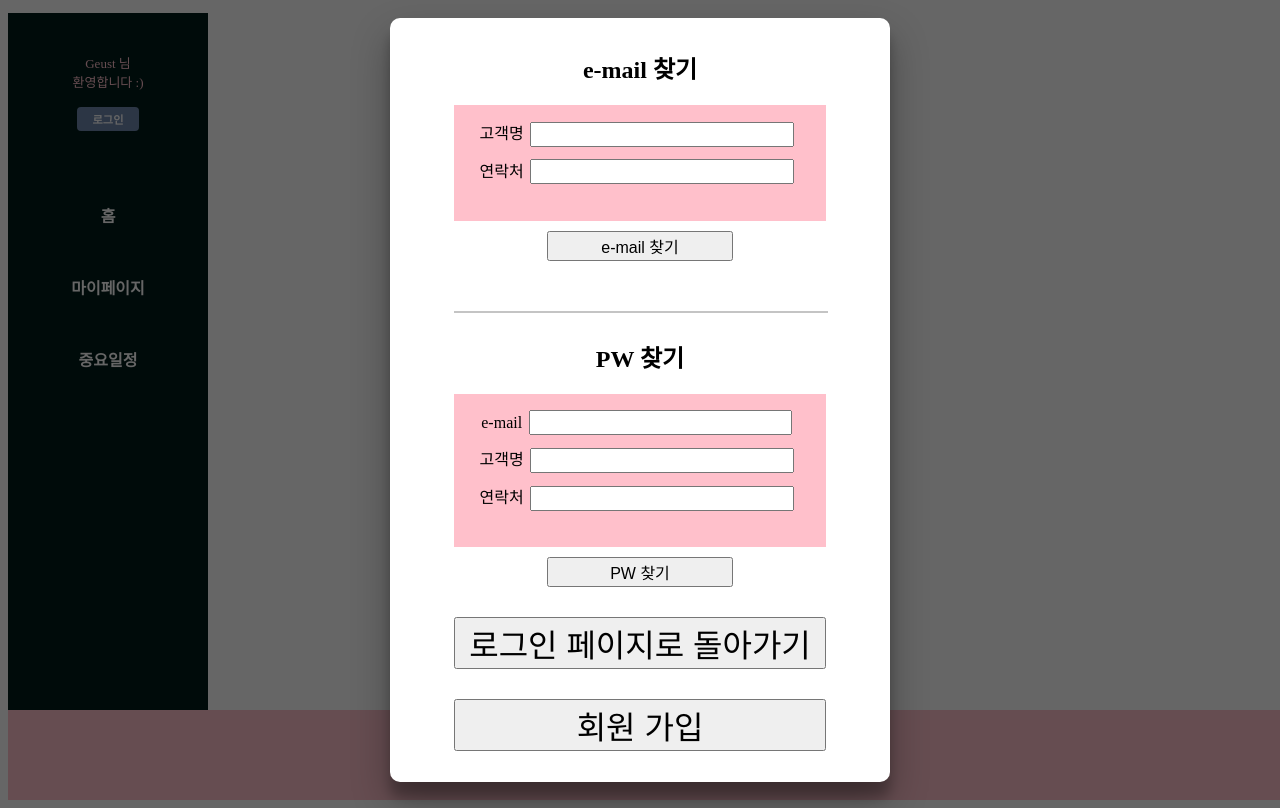
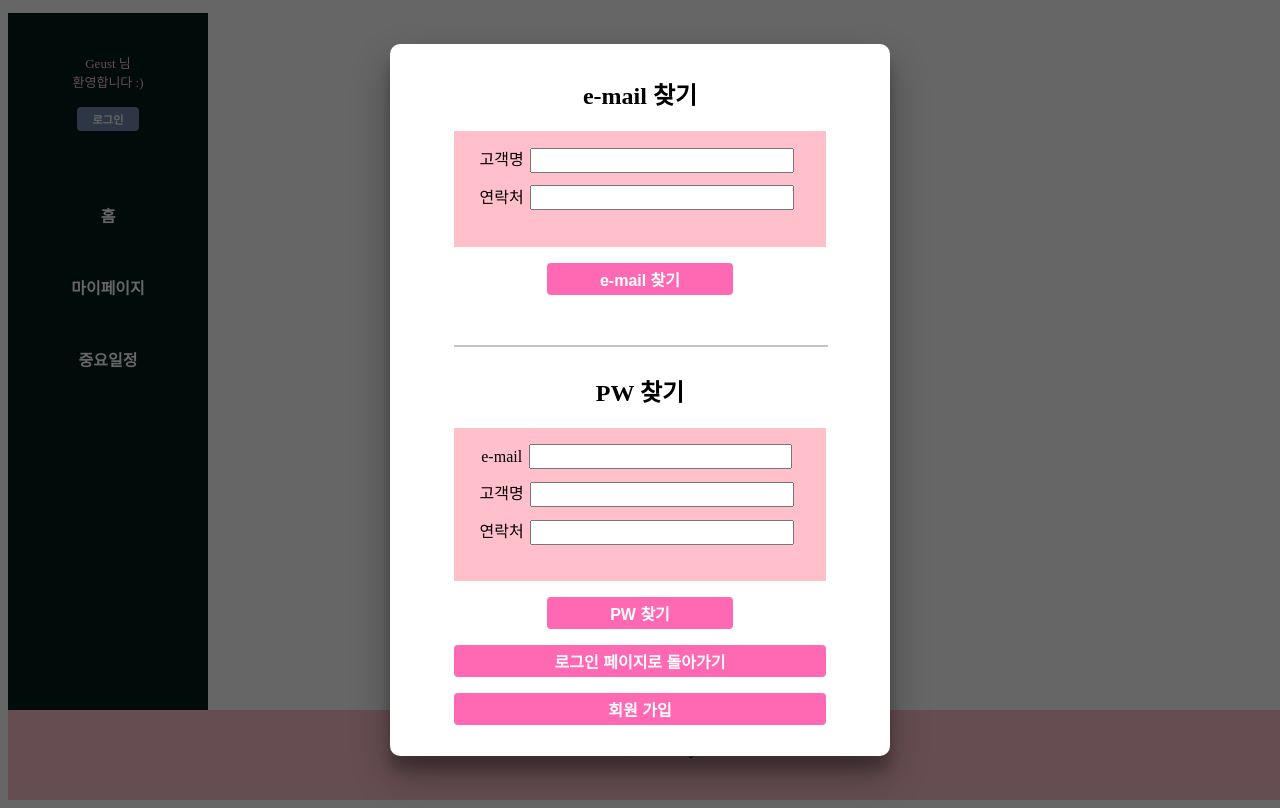
Before and after one commit to jami829/http_client_typeScript, a React (Create React App) app: page /findaccount in a window 1280 px wide. Built offline with nearby package versions, Linux system fonts and the light colour scheme.

Commit message:
:zap: [타입스크립트 리팩토링] 이메일|비밀번호 찾기

```diff
--- a/src/components/Find_account.js
+++ b/src/components/Find_account.tsx
@@ -1,27 +1,34 @@
-import React from "react";
+import React, { useState } from "react";
 import axios from "axios";
 import { NavLink } from "react-router-dom";
+import { string } from "prop-types";
+import Button from "./Button";
 
 //Fake Data
 // import user from "../test_data_user.json";
 
-class FindAccount extends React.Component {
-  constructor(props) {
-    super(props);
-    this.state = {
+function FindAccount({ history }: any) {
+
+  const [info, setInfo] = useState<{
+    email: string;
+    name: string;
+    mobile: string;
+    errorMessageEmail: string;
+    errorMessagePw: string;
+  }>({
     email: "",
     name: "",
     mobile: "",
     errorMessageEmail: "",
     errorMessagePw: "",
-    };
-  }
+  })
 
-  handleInputValue = (key) => (text) => {
+  const handleInputValue = (key: string) => (text: React.ChangeEvent<HTMLInputElement>): void => {
     console.log("질입력되나?");
     // console.log('k', key)
     // console.log('t', text)
-    this.setState({
+    setInfo({
+      ...info,
       [key]: text.target.value,
     });
   };
@@ -69,28 +76,30 @@ class FindAccount extends React.Component {
   };*/
   //*----------------------------------
 
-  handleFindEmailValue = () => {
-    const { email, name, mobile } = this.state;
+  const handleFindEmailValue = (): void => {
+    const { email, name, mobile } = info;
     const userIdInfo = {
       name: name,
       mobile: mobile,
     };
 
     if (!userIdInfo.name.length || !userIdInfo.mobile.length) {
-      this.setState({
+      setInfo({
+        ...info,
         errorMessageEmail: "모든 항목을 입력하세요.",
       });
     } else {
       axios
         .post("https://api.get-todo.com/searchinfo/email", userIdInfo)
         .then((response) => {
-          this.props.history.push({
+          history.push({
             pathname: "/useremail",
             state: response.data, // CompletedFindEmail에 props로 입력 값 넘겨주기
           });
         })
         .catch((error) => {
-          this.setState({
+          setInfo({
+            ...info,
             errorMessageEmail: error.response.data,
           });
         });
@@ -124,8 +133,8 @@ class FindAccount extends React.Component {
             } */
   };
 
-  handleFindPwValue = () => {
-    const { email, name, mobile } = this.state;
+  const handleFindPwValue = (): void => {
+    const { email, name, mobile } = info;
     const userPwInfo = {
       email: email,
       name: name,
@@ -137,21 +146,23 @@ class FindAccount extends React.Component {
       !userPwInfo.name.length ||
       !userPwInfo.mobile.length
     ) {
-      this.setState({
+      setInfo({
+        ...info,
         errorMessagePw: "모든 항목을 입력하세요.",
       });
     } else {
       axios
         .post("https://api.get-todo.com/searchinfo/password", userPwInfo)
         .then((response) => {
-          this.props.history.push({
+          history.push({
             pathname: "/userpw",
             state: response.data,
           });
         })
         .catch((error) => {
           console.log(error.response);
-          this.setState({
+          setInfo({
+            ...info,
             errorMessagePw: error.response.data,
           });
         });
@@ -189,7 +200,7 @@ class FindAccount extends React.Component {
        } */
   };
 
-  render() {
+
   return (
     <div className="modal">
       <div className="modal_overlay"></div>
@@ -205,7 +216,7 @@ class FindAccount extends React.Component {
                 <span>고객명</span>
                 <input
                   type="text"
-                    onChange={this.handleInputValue("name")}
+                  onChange={handleInputValue("name")}
                 ></input>
               </div>
 
@@ -213,16 +224,16 @@ class FindAccount extends React.Component {
                 <span>연락처</span>
                 <input
                   type="text"
-                    onChange={this.handleInputValue("mobile")}
+                  onChange={handleInputValue("mobile")}
                 ></input>
               </div>
             </div>
 
-              <div>{this.state.errorMessageEmail}</div>
+            <div>{info.errorMessageEmail}</div>
             {/* <NavLink to='/useremail'> */}
-              <button className="findBtn" onClick={this.handleFindEmailValue}>
+            <Button className="findBtn" onClick={handleFindEmailValue}>
               e-mail 찾기
-              </button>
+              </Button>
             {/* </NavLink> */}
           </form>
 
@@ -238,14 +249,14 @@ class FindAccount extends React.Component {
                 <span className="email_span">e-mail</span>
                 <input
                   type="email"
-                    onChange={this.handleInputValue("email")}
+                  onChange={handleInputValue("email")}
                 ></input>
               </div>
               <div>
                 <span>고객명</span>
                 <input
                   type="text"
-                    onChange={this.handleInputValue("name")}
+                  onChange={handleInputValue("name")}
                 ></input>
               </div>
 
@@ -253,31 +264,31 @@ class FindAccount extends React.Component {
                 <span>연락처</span>
                 <input
                   type="text"
-                    onChange={this.handleInputValue("mobile")}
+                  onChange={handleInputValue("mobile")}
                 ></input>
               </div>
             </div>
-              <div>{this.state.errorMessagePw}</div>
+            <div>{info.errorMessagePw}</div>
 
             {/* <NavLink to='/userpw'> */}
-              <button className="findBtn" onClick={this.handleFindPwValue}>
+            <Button className="findBtn" onClick={handleFindPwValue}>
               PW 찾기
-              </button>
+              </Button>
             {/* </NavLink> */}
           </form>
 
           <NavLink to="" className="signUp_link">
-              <button className="signUp_btn">로그인 페이지로 돌아가기</button>
+            <Button className="signUp_btn">로그인 페이지로 돌아가기</Button>
           </NavLink>
 
           <NavLink to="/signup" className="signUp_link">
-              <button className="signUp_btn">회원 가입</button>
+            <Button className="signUp_btn">회원 가입</Button>
           </NavLink>
         </div>
       </div>
     </div>
   );
 }
-}
+
 
 export default FindAccount;
```
Also changed, not shown: 1 other file (tests, documents, lock files or other folders). Lines whose indentation alone changed are shown as unchanged.
